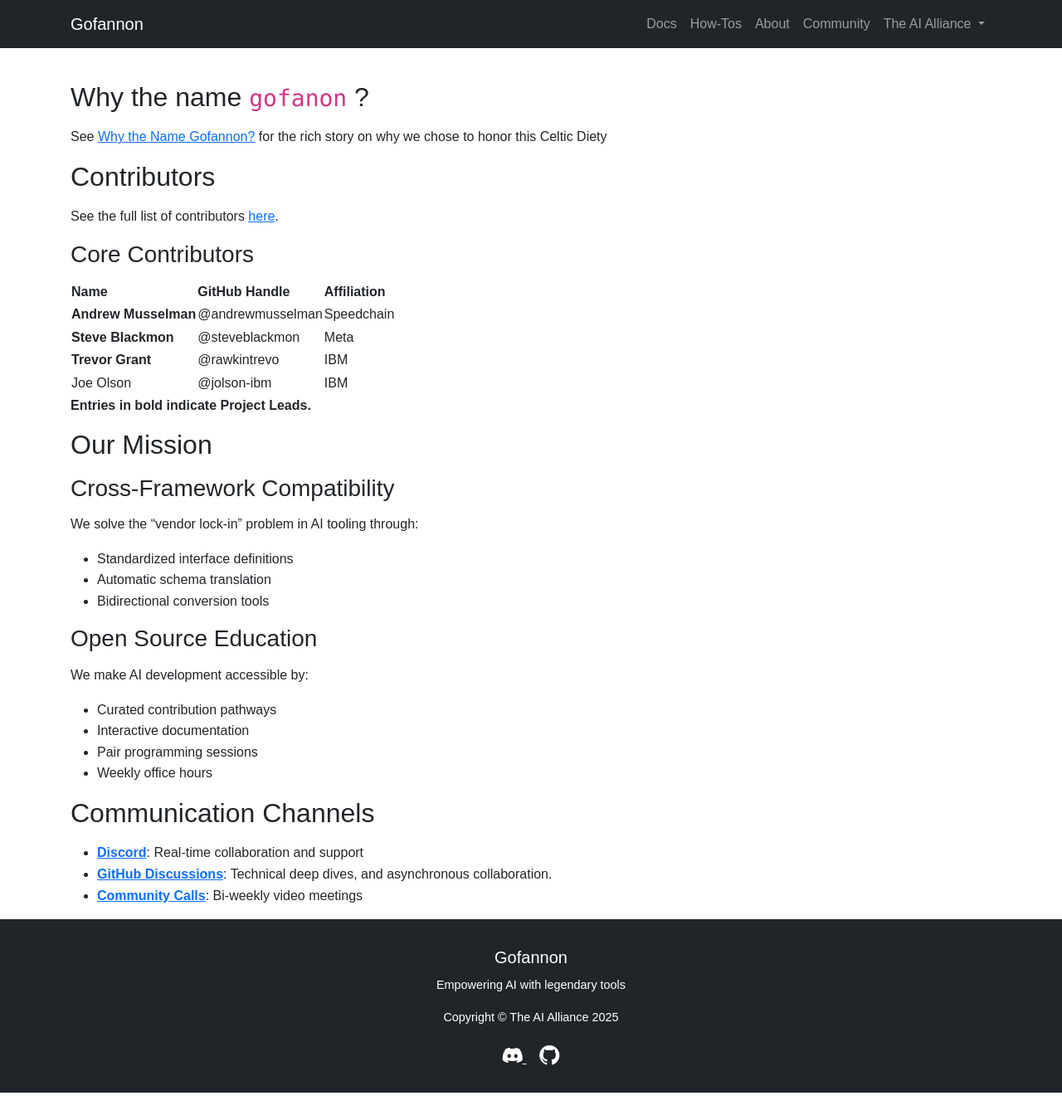
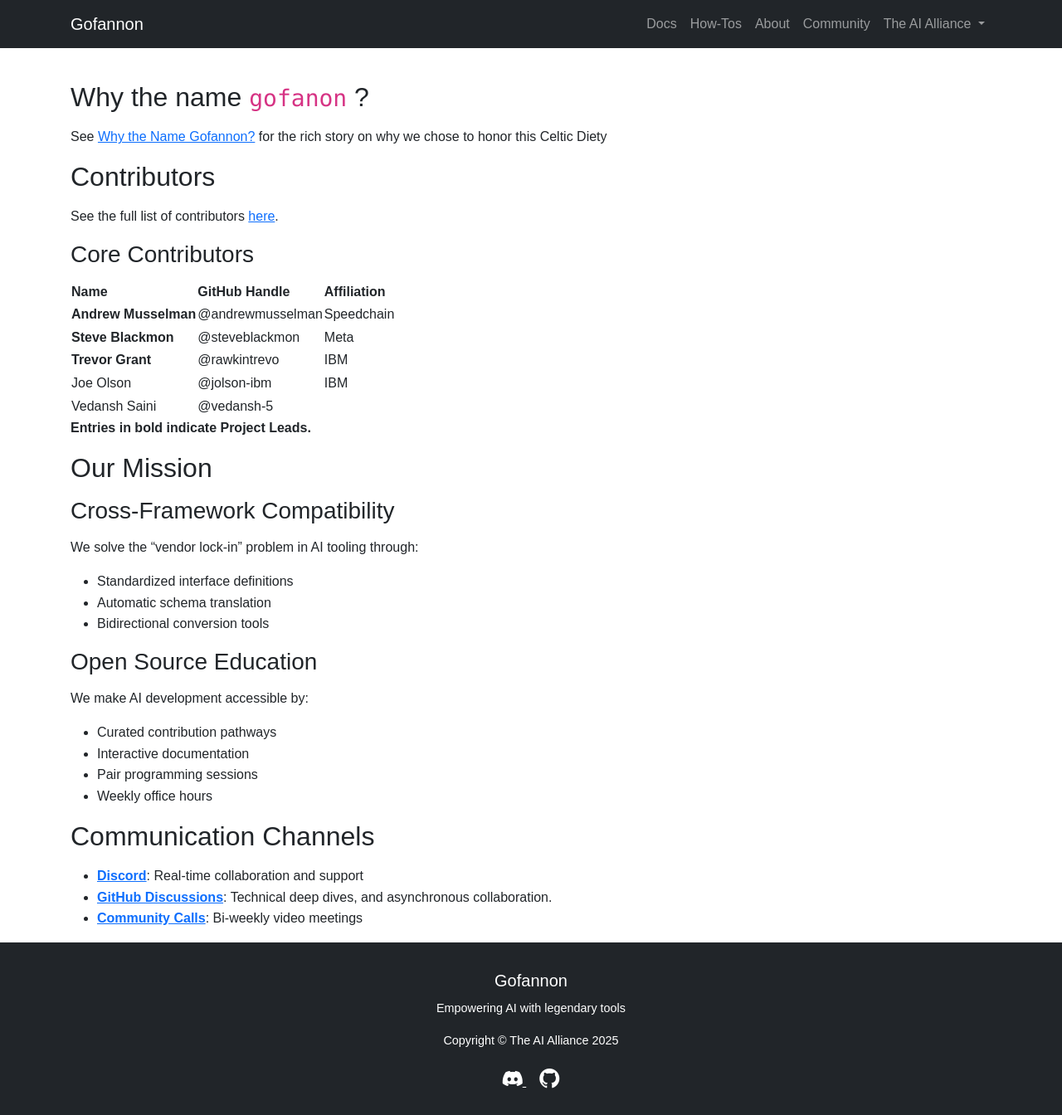
Before and after one commit to vedansh-5/gofannon, a Jekyll site: the page built from website/about/index.md, in a window 1280 px wide. Shown: the whole page at 83% size. Built offline with Jekyll 4.4.1, drawn with Linux system fonts in a browser that asks for light colours; before the commit the page ends 1317 px from its top, so only the background shows below that.

Commit message:
core contributor addition
Signed-off-by: Vedansh Saini <77830698+vedansh-5@users.noreply.github.com>

```diff
--- a/website/about/index.md
+++ b/website/about/index.md
@@ -18,6 +18,7 @@
 | **Steve Blackmon**   | @steveblackmon      | Meta           |
 | **Trevor Grant**     | @rawkintrevo        | IBM            |
 | Joe Olson            | @jolson-ibm         | IBM            |
+| Vedansh Saini        | @vedansh-5          |             |
 
 **Entries in bold indicate Project Leads.**
 
```
